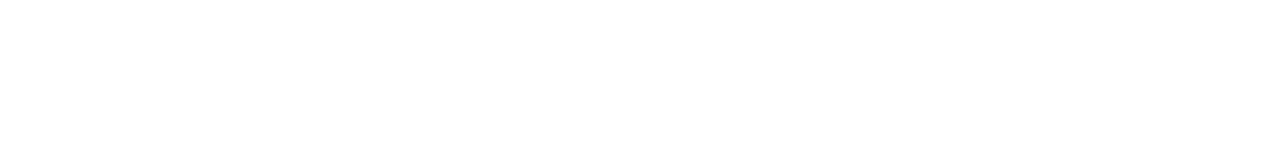
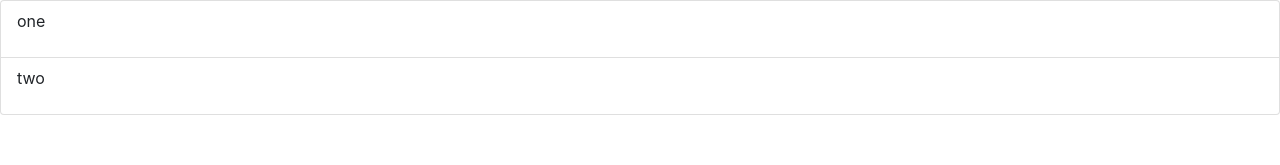
Before and after one commit to Ok-Trygub/react_practice, a React (Create React App) app: page / in a window 1280 px wide. Shown: the top 165 px of the page. Built offline with nearby package versions, Linux system fonts and the light colour scheme.

Commit message:
Add ListGroup component

```diff
--- a/src/App.js
+++ b/src/App.js
@@ -1,9 +1,12 @@
-import List from "./components/ListGroup";
+import ListGroup from "./components/ListGroup";
 
 function App() {
     return (
         <div className="App">
-            <List />
+            <ListGroup>
+                <p>one</p>
+                <p>two</p>
+            </ListGroup>
         </div>
     );
 }
--- a/src/components/ListGroup.jsx
+++ b/src/components/ListGroup.jsx
@@ -1,23 +1,26 @@
 import React from 'react';
 
-class List extends React.Component {
+class ListGroup extends React.Component {
+
+    renderData() {
+        const {children} = this.props
+
+        return children.map((item, index) => {
+            return (
+                <React.Fragment key={index}>
+                    <li className="list-group-item">{item}</li>
+                </React.Fragment>
+            )
+        });
+    }
+
     render() {
-        const btnStyles = ['primary', 'secondary', 'success', 'danger', 'warning', 'info', 'light', 'dark'];
-        const {type, text} = this.props;
-
-        let btnClass = 'alert';
-        if (btnStyles.includes(type)) {
-            btnClass = cn('alert', {
-                [`alert-${type}`]: true,
-            });
-        }
-
         return (
-            <div className={btnClass} role="alert">
-                {text}
-            </div>
-        )
+            <ul className='list-group'>
+                {this.renderData()}
+            </ul>
+        );
     }
 }
 
-export default List;
+export default ListGroup;
```
